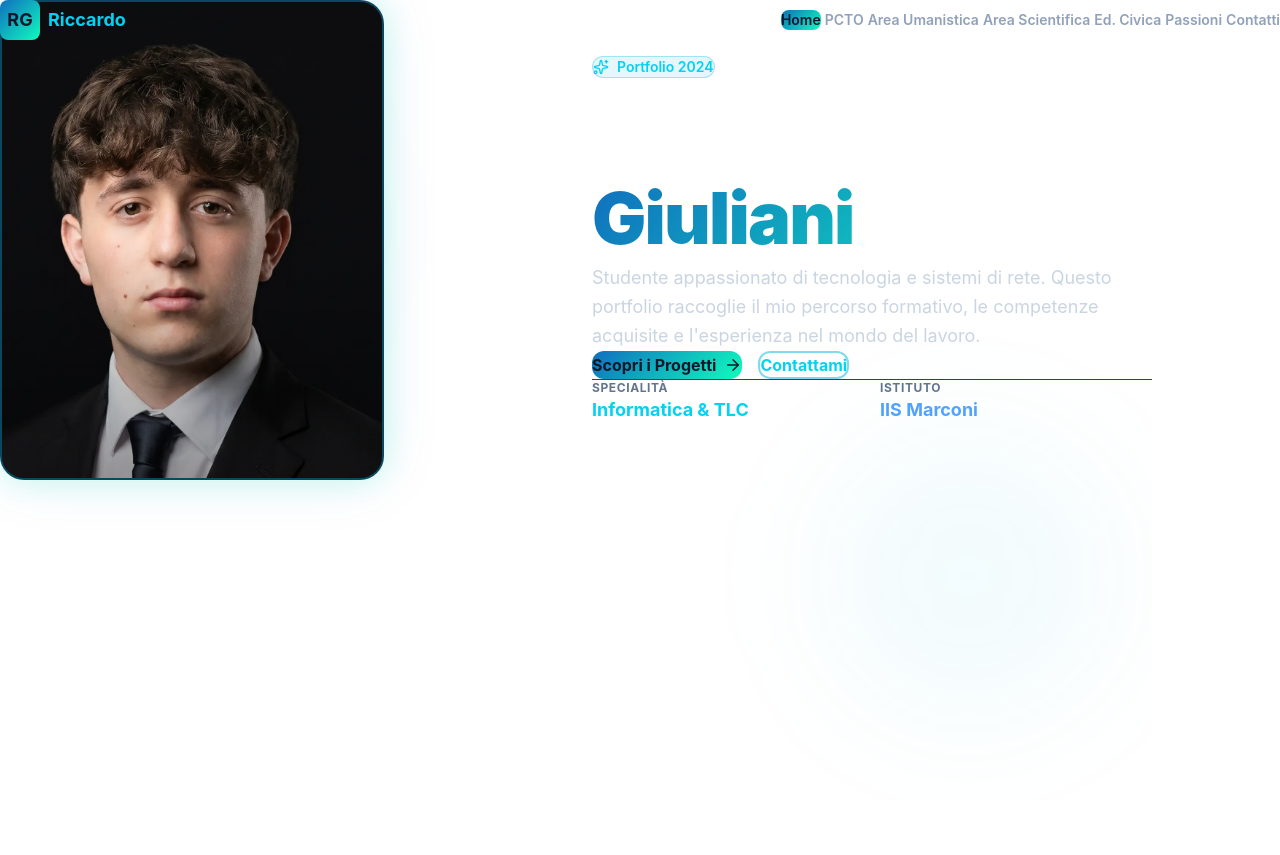
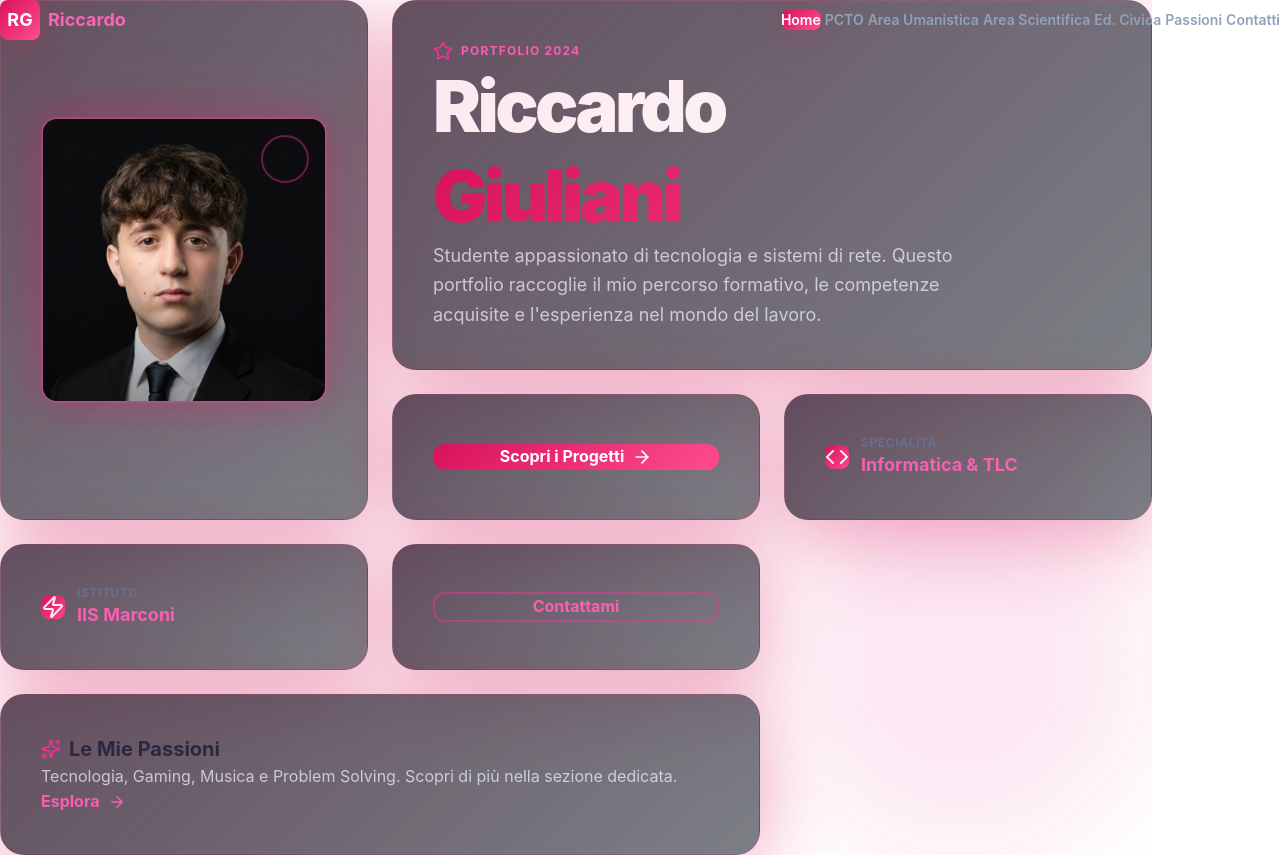
Before and after one commit to giuls-35456/portfolio-giuliani, a React (Vite) app: page /#/ in a window 1280 px wide. Before the commit the page ends 800 px from the top, so only its background shows below. Built offline with nearby package versions, Linux system fonts and the light colour scheme.

Commit message:
Design Masterpiece: Rich Bento 2.0, Palette Fucsia/Grigio Scuro, grafica densa e imponente

```diff
--- a/components/Navbar.tsx
+++ b/components/Navbar.tsx
@@ -27,16 +27,16 @@ const Navbar: React.FC = () => {
     <>
       <nav
         className={`fixed top-0 left-0 right-0 z-50 transition-all duration-300 px-4 py-4 ${
-          scrolled ? 'bg-slate-900/80 backdrop-blur-md border-b border-cyan-500/20' : 'bg-transparent'
+          scrolled ? 'bg-slate-900/90 backdrop-blur-lg border-b border-pink-500/30 shadow-deep' : 'bg-transparent'
         }`}
       >
         <div className="max-w-7xl mx-auto flex justify-between items-center">
           {/* Logo */}
           <Link to="/" className="flex items-center gap-2 group">
-            <div className="w-10 h-10 gradient-blue-mint rounded-lg flex items-center justify-center text-slate-900 font-bold text-lg transition-all">
+            <div className="w-10 h-10 gradient-crimson rounded-lg flex items-center justify-center text-white font-bold text-lg transition-all shadow-glow-crimson">
               RG
             </div>
-            <span className="hidden sm:inline text-cyan-400 font-bold text-lg">Riccardo</span>
+            <span className="hidden sm:inline text-pink-400 font-bold text-lg">Riccardo</span>
           </Link>
 
           {/* Desktop Menu */}
@@ -49,8 +49,8 @@ const Navbar: React.FC = () => {
                   to={route.path}
                   className={`px-4 py-2 rounded-lg font-semibold text-sm transition-all ${
                     isActive
-                      ? 'gradient-blue-mint text-slate-900'
-                      : 'text-slate-400 hover:text-cyan-400'
+                      ? 'gradient-crimson text-white shadow-glow-crimson'
+                      : 'text-slate-400 hover:text-pink-400'
                   }`}
                 >
                   {route.label}
@@ -62,7 +62,7 @@ const Navbar: React.FC = () => {
           {/* Mobile Toggle */}
           <button
             onClick={() => setIsOpen(!isOpen)}
-            className="md:hidden p-2 text-cyan-400 hover:bg-slate-800 rounded-lg transition-colors"
+            className="md:hidden p-2 text-pink-400 hover:bg-slate-800 rounded-lg transition-colors"
           >
             {isOpen ? <X size={24} /> : <Menu size={24} />}
           </button>
@@ -87,7 +87,7 @@ const Navbar: React.FC = () => {
                     to={route.path}
                   className={`px-4 py-3 rounded-lg font-bold text-lg transition-all ${
                       isActive
-                        ? 'gradient-blue-mint text-slate-900'
+                        ? 'gradient-crimson text-white'
                         : 'text-slate-300 hover:bg-slate-800'
                       }`}
                   >
--- a/index.css
+++ b/index.css
@@ -1,13 +1,14 @@
 @import "tailwindcss";
 
-/* Palette Tech Fresh - Blue & Mint */
+/* Palette Electric Crimson - Fucsia & Grigio Scuro */
 :root {
-  --primary-blue: #106EBE;
-  --primary-mint: #0FFCBE;
-  --bg-dark: #0a0e1a;
-  --bg-secondary: #141829;
+  --primary-crimson: #D8125B;
+  --primary-dark: #2C2E39;
+  --accent-light: #FF4D8F;
+  --bg-dark: #1a1c24;
+  --bg-secondary: #252a35;
   --text-light: #ffffff;
-  --text-secondary: #e0e7ff;
+  --text-secondary: #e8eef5;
 }
 
 * {
@@ -18,7 +19,7 @@
 
 body {
   overflow-x: hidden;
-  background: linear-gradient(135deg, #0a0e1a 0%, #0f1629 50%, #0a0e1a 100%);
+  background: linear-gradient(135deg, #1a1c24 0%, #2c1a2a 50%, #1a1c24 100%);
   font-family: 'Inter', -apple-system, BlinkMacSystemFont, 'Segoe UI', sans-serif;
   color: #ffffff;
   line-height: 1.6;
@@ -28,65 +29,91 @@ html {
   scroll-behavior: smooth;
 }
 
-/* Scrollbar */
+/* Scrollbar Ricco */
 ::-webkit-scrollbar {
-  width: 10px;
+  width: 12px;
 }
 
 ::-webkit-scrollbar-track {
-  background: #141829;
+  background: #252a35;
 }
 
 ::-webkit-scrollbar-thumb {
-  background: linear-gradient(180deg, #106EBE 0%, #0FFCBE 100%);
-  border-radius: 6px;
+  background: linear-gradient(180deg, #D8125B 0%, #FF4D8F 100%);
+  border-radius: 8px;
 }
 
 ::-webkit-scrollbar-thumb:hover {
-  background: linear-gradient(180deg, #0d5aa0 0%, #0cc9a0 100%);
+  background: linear-gradient(180deg, #b00a47 0%, #e63a7a 100%);
 }
 
-/* Transizioni Fluide */
+/* Transizioni */
 * {
-  transition: background-color 200ms cubic-bezier(0.4, 0, 0.2, 1),
-              border-color 200ms cubic-bezier(0.4, 0, 0.2, 1),
-              color 200ms cubic-bezier(0.4, 0, 0.2, 1),
-              box-shadow 200ms cubic-bezier(0.4, 0, 0.2, 1),
-              transform 200ms cubic-bezier(0.4, 0, 0.2, 1);
+  transition: background-color 250ms cubic-bezier(0.4, 0, 0.2, 1),
+              border-color 250ms cubic-bezier(0.4, 0, 0.2, 1),
+              color 250ms cubic-bezier(0.4, 0, 0.2, 1),
+              box-shadow 250ms cubic-bezier(0.4, 0, 0.2, 1),
+              transform 250ms cubic-bezier(0.4, 0, 0.2, 1);
 }
 
-/* Gradienti */
-.gradient-primary {
-  background: linear-gradient(135deg, #106EBE 0%, #0FFCBE 100%);
+/* Gradienti Ricchi */
+.gradient-crimson {
+  background: linear-gradient(135deg, #D8125B 0%, #FF4D8F 100%);
 }
 
-.gradient-blue-mint {
-  background: linear-gradient(135deg, #106EBE 0%, #0FFCBE 100%);
-}
-
-.gradient-text {
-  background: linear-gradient(135deg, #106EBE 0%, #0FFCBE 100%);
+.gradient-text-crimson {
+  background: linear-gradient(135deg, #D8125B 0%, #FF4D8F 100%);
   -webkit-background-clip: text;
   -webkit-text-fill-color: transparent;
   background-clip: text;
 }
 
-/* Ombre Sofisticate */
-.shadow-soft {
-  box-shadow: 0 10px 30px rgba(16, 110, 190, 0.15);
+/* Card Bento Ricca */
+.bento-card {
+  background: linear-gradient(135deg, rgba(45, 46, 57, 0.8) 0%, rgba(37, 42, 53, 0.6) 100%);
+  backdrop-filter: blur(15px);
+  border: 1px solid rgba(216, 18, 91, 0.2);
+  border-radius: 24px;
+  padding: 2.5rem;
+  position: relative;
+  overflow: hidden;
+  transition: all 0.4s cubic-bezier(0.4, 0, 0.2, 1);
 }
 
-.shadow-medium {
-  box-shadow: 0 20px 50px rgba(16, 110, 190, 0.2);
+.bento-card::before {
+  content: '';
+  position: absolute;
+  top: 0;
+  left: 0;
+  right: 0;
+  bottom: 0;
+  background: linear-gradient(135deg, rgba(216, 18, 91, 0.1) 0%, transparent 100%);
+  pointer-events: none;
 }
 
-.shadow-glow {
-  box-shadow: 0 0 30px rgba(15, 252, 190, 0.2), 0 0 60px rgba(16, 110, 190, 0.1);
+.bento-card:hover {
+  border-color: rgba(216, 18, 91, 0.5);
+  box-shadow: 0 20px 60px rgba(216, 18, 91, 0.25), inset 0 0 30px rgba(216, 18, 91, 0.1);
+  transform: translateY(-8px);
+  background: linear-gradient(135deg, rgba(45, 46, 57, 0.95) 0%, rgba(37, 42, 53, 0.8) 100%);
+}
+
+/* Ombre Ricche */
+.shadow-rich {
+  box-shadow: 0 20px 60px rgba(216, 18, 91, 0.2), 0 0 40px rgba(216, 18, 91, 0.1);
+}
+
+.shadow-deep {
+  box-shadow: 0 30px 80px rgba(216, 18, 91, 0.25), 0 0 60px rgba(216, 18, 91, 0.15);
+}
+
+.shadow-glow-crimson {
+  box-shadow: 0 0 40px rgba(216, 18, 91, 0.3), 0 0 80px rgba(216, 18, 91, 0.15);
 }
 
 /* Hover Effects */
 button:hover {
-  transform: translateY(-3px);
+  transform: translateY(-4px);
 }
 
 a {
@@ -95,13 +122,27 @@ a {
 
 button:focus,
 a:focus {
-  outline: 2px solid #0FFCBE;
-  outline-offset: 2px;
+  outline: 2px solid #D8125B;
+  outline-offset: 3px;
 }
 
 ::selection {
-  background-color: #0FFCBE;
-  color: #0a0e1a;
+  background-color: #D8125B;
+  color: #1a1c24;
+}
+
+/* Animazioni */
+@keyframes float-subtle {
+  0%, 100% {
+    transform: translateY(0px);
+  }
+  50% {
+    transform: translateY(-8px);
+  }
+}
+
+.animate-float {
+  animation: float-subtle 4s ease-in-out infinite;
 }
 
 /* Responsive */
--- a/pages/Home.tsx
+++ b/pages/Home.tsx
@@ -1,12 +1,12 @@
 import React from 'react';
 import { motion } from 'framer-motion';
 import { INFO } from '../constants';
-import { ArrowRight, Sparkles } from 'lucide-react';
+import { ArrowRight, Code, Zap, Sparkles, Star } from 'lucide-react';
 import { Link } from 'react-router-dom';
 
 /**
- * Home Page - Bento Premium Design
- * Palette Blue & Mint, Layout Moderno e Accattivante
+ * Home Page - Rich Bento 2.0 Design
+ * Palette Electric Crimson, Grafica Densa e Moderna
  */
 const Home: React.FC = () => {
   const containerVariants = {
@@ -14,18 +14,18 @@ const Home: React.FC = () => {
     visible: {
       opacity: 1,
       transition: {
-        staggerChildren: 0.15,
-        delayChildren: 0.2,
+        staggerChildren: 0.12,
+        delayChildren: 0.15,
       },
     },
   };
 
   const itemVariants = {
-    hidden: { opacity: 0, y: 20 },
+    hidden: { opacity: 0, y: 25 },
     visible: {
       opacity: 1,
       y: 0,
-      transition: { duration: 0.6, ease: "easeOut" },
+      transition: { duration: 0.7, ease: "easeOut" },
     },
   };
 
@@ -33,66 +33,52 @@ const Home: React.FC = () => {
     <motion.div
       initial={{ opacity: 0 }}
       animate={{ opacity: 1 }}
-      transition={{ duration: 0.4 }}
-      className="min-h-screen py-20 px-4 relative overflow-hidden"
+      transition={{ duration: 0.5 }}
+      className="min-h-screen py-24 px-4 relative overflow-hidden"
     >
-      {/* Effetti di sfondo */}
-      <div className="absolute top-20 left-10 w-72 h-72 bg-blue-600/5 rounded-full blur-3xl -z-10"></div>
-      <div className="absolute bottom-20 right-10 w-72 h-72 bg-cyan-500/5 rounded-full blur-3xl -z-10"></div>
+      {/* Effetti di sfondo ricchi */}
+      <div className="absolute top-0 left-0 w-96 h-96 bg-crimson-600/10 rounded-full blur-3xl -z-10 animate-pulse"></div>
+      <div className="absolute bottom-0 right-0 w-96 h-96 bg-pink-600/10 rounded-full blur-3xl -z-10 animate-pulse" style={{animationDelay: '1s'}}></div>
 
-      <div className="max-w-6xl mx-auto">
+      <div className="max-w-7xl mx-auto">
         <motion.div
-          className="grid grid-cols-1 lg:grid-cols-2 gap-8 items-center"
+          className="grid grid-cols-1 md:grid-cols-3 gap-6 auto-rows-max"
           variants={containerVariants}
           initial="hidden"
           animate="visible"
         >
-          {/* Colonna Sinistra - Foto Profilo Grande */}
+          {/* Card 1: Foto Profilo - Grande e Imponente */}
           <motion.div
             variants={itemVariants}
-            className="flex justify-center lg:justify-start"
+            className="md:col-span-1 md:row-span-2 bento-card flex flex-col items-center justify-center group shadow-deep"
           >
-            <div className="relative group">
-              {/* Bordo Animato */}
-              <div className="absolute -inset-2 bg-gradient-to-br from-blue-500 via-cyan-500 to-blue-500 rounded-3xl opacity-0 group-hover:opacity-20 transition-opacity duration-300 blur-lg"></div>
-
-              {/* Contenitore Foto */}
-              <div className="relative w-80 h-96 sm:w-96 sm:h-[480px] rounded-3xl overflow-hidden border-2 border-cyan-500/30 shadow-glow bg-slate-900">
+            <div className="relative w-full aspect-square rounded-2xl overflow-hidden border-2 border-pink-500/40 shadow-glow-crimson">
               <img
                 src="/foto-progetti/home/profilo-home.webp"
                 alt={`${INFO.nome} ${INFO.cognome}`}
                 loading="eager"
                 fetchPriority="high"
-                  className="w-full h-full object-cover group-hover:scale-110 transition-transform duration-700"
+                className="w-full h-full object-cover group-hover:scale-115 transition-transform duration-700"
               />
-                {/* Overlay Gradiente */}
               <div className="absolute inset-0 bg-gradient-to-t from-black/40 via-transparent to-transparent"></div>
-              </div>
+              {/* Decorazione angolo */}
+              <div className="absolute top-4 right-4 w-12 h-12 border-2 border-pink-500/40 rounded-full"></div>
             </div>
           </motion.div>
 
-          {/* Colonna Destra - Contenuti */}
+          {/* Card 2: Titolo Principale */}
           <motion.div
             variants={itemVariants}
-            className="space-y-8"
+            className="md:col-span-2 bento-card shadow-deep space-y-6"
           >
-            {/* Badge */}
-            <motion.div
-              variants={itemVariants}
-              className="inline-flex items-center gap-2 px-4 py-2 bg-cyan-500/10 border border-cyan-500/30 rounded-full text-cyan-400 text-sm font-semibold"
-            >
-              <Sparkles size={16} />
-              Portfolio 2024
-            </motion.div>
+            <div className="flex items-center gap-2">
+              <Star size={20} className="text-pink-500" />
+              <span className="text-xs font-bold uppercase tracking-widest text-pink-400">Portfolio 2024</span>
+            </div>
 
-            {/* Titolo */}
-            <motion.div
-              variants={itemVariants}
-              className="space-y-4"
-            >
-              <h1 className="text-5xl sm:text-6xl lg:text-7xl font-black tracking-tight leading-tight">
+            <h1 className="text-5xl sm:text-6xl md:text-7xl font-black tracking-tighter leading-tight">
               <span className="block text-white">{INFO.nome}</span>
-                <span className="gradient-text block">{INFO.cognome}</span>
+              <span className="gradient-text-crimson block">{INFO.cognome}</span>
             </h1>
 
             <p className="text-lg text-slate-300 leading-relaxed max-w-xl">
@@ -100,41 +86,84 @@ const Home: React.FC = () => {
             </p>
           </motion.div>
 
-            {/* CTA Buttons */}
+          {/* Card 3: CTA Primario */}
           <motion.div
             variants={itemVariants}
-              className="flex flex-col sm:flex-row gap-4 pt-4"
+            className="md:col-span-1 bento-card shadow-deep flex flex-col justify-center"
           >
             <Link
               to="/pcto"
-                className="group px-8 py-4 gradient-primary text-slate-900 rounded-xl font-bold text-base hover:shadow-glow transition-all duration-300 active:scale-95 flex items-center justify-center gap-2"
+              className="group w-full px-6 py-5 gradient-crimson text-white rounded-xl font-bold text-center hover:shadow-glow-crimson transition-all duration-300 active:scale-95 flex items-center justify-center gap-2 overflow-hidden relative"
             >
-                Scopri i Progetti
-                <ArrowRight size={18} className="group-hover:translate-x-1 transition-transform" />
+              <span className="relative z-10">Scopri i Progetti</span>
+              <ArrowRight size={20} className="group-hover:translate-x-2 transition-transform" />
             </Link>
+          </motion.div>
 
+          {/* Card 4: Specialità */}
+          <motion.div
+            variants={itemVariants}
+            className="md:col-span-1 bento-card shadow-deep space-y-4 group"
+          >
+            <div className="flex items-center gap-3">
+              <div className="p-3 gradient-crimson rounded-lg group-hover:shadow-glow-crimson transition-all">
+                <Code size={24} className="text-white" />
+              </div>
+              <div>
+                <p className="text-xs text-slate-500 uppercase font-bold tracking-wider">Specialità</p>
+                <p className="text-lg font-bold text-pink-400">Informatica & TLC</p>
+              </div>
+            </div>
+          </motion.div>
+
+          {/* Card 5: Istituto */}
+          <motion.div
+            variants={itemVariants}
+            className="md:col-span-1 bento-card shadow-deep space-y-4 group"
+          >
+            <div className="flex items-center gap-3">
+              <div className="p-3 gradient-crimson rounded-lg group-hover:shadow-glow-crimson transition-all">
+                <Zap size={24} className="text-white" />
+              </div>
+              <div>
+                <p className="text-xs text-slate-500 uppercase font-bold tracking-wider">Istituto</p>
+                <p className="text-lg font-bold text-pink-400">IIS Marconi</p>
+              </div>
+            </div>
+          </motion.div>
+
+          {/* Card 6: CTA Secondario */}
+          <motion.div
+            variants={itemVariants}
+            className="md:col-span-1 bento-card shadow-deep flex flex-col justify-center"
+          >
             <Link
               to="/contatti"
-                className="px-8 py-4 border-2 border-cyan-500/50 text-cyan-400 rounded-xl font-bold text-base hover:border-cyan-400 hover:bg-cyan-500/10 transition-all duration-300 active:scale-95"
+              className="w-full px-6 py-5 border-2 border-pink-500/50 text-pink-400 rounded-xl font-bold text-center hover:border-pink-400 hover:bg-pink-500/10 hover:shadow-glow-crimson transition-all duration-300 active:scale-95"
             >
               Contattami
             </Link>
           </motion.div>
 
-            {/* Info Cards */}
+          {/* Card 7: Passioni */}
           <motion.div
             variants={itemVariants}
-              className="grid grid-cols-2 gap-4 pt-8 border-t border-slate-700"
+            className="md:col-span-2 bento-card shadow-deep space-y-4"
           >
-              <div className="space-y-2">
-                <p className="text-xs text-slate-500 uppercase font-bold tracking-wider">Specialità</p>
-                <p className="text-lg font-bold text-cyan-400">Informatica & TLC</p>
+            <div className="flex items-center gap-2">
+              <Sparkles size={20} className="text-pink-500" />
+              <h3 className="text-xl font-bold">Le Mie Passioni</h3>
             </div>
-              <div className="space-y-2">
-                <p className="text-xs text-slate-500 uppercase font-bold tracking-wider">Istituto</p>
-                <p className="text-lg font-bold text-blue-400">IIS Marconi</p>
-              </div>
-            </motion.div>
+            <p className="text-slate-300 leading-relaxed">
+              Tecnologia, Gaming, Musica e Problem Solving. Scopri di più nella sezione dedicata.
+            </p>
+            <Link
+              to="/passioni"
+              className="inline-flex items-center gap-2 text-pink-400 font-bold hover:text-pink-300 transition-colors group"
+            >
+              Esplora
+              <ArrowRight size={18} className="group-hover:translate-x-1 transition-transform" />
+            </Link>
           </motion.div>
         </motion.div>
       </div>
```
Lines whose indentation alone changed are shown as unchanged.
